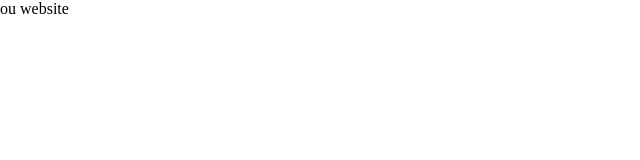
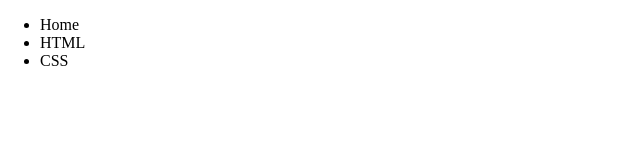
Before and after one commit to SatyaMoulika/gitcourse-project-1, a plain HTML site: page index.html in a window 1280 px wide. Shown: the whole page, without its empty margins (0-640 px from the left). Drawn offline with Linux system fonts and the light colour scheme.

Commit message:
Header section done

```diff
--- a/index.html
+++ b/index.html
@@ -7,6 +7,14 @@
     <link rel="stylesheet" href="style.css">
 </head>
 <body>
-    ou website
+    <header>
+        <nav>
+            <ul>
+                <li>Home</li>
+                <li>HTML</li>
+                <li>CSS</li>
+            </ul>
+        </nav>
+    </header>
 </body>
 </html>
```
